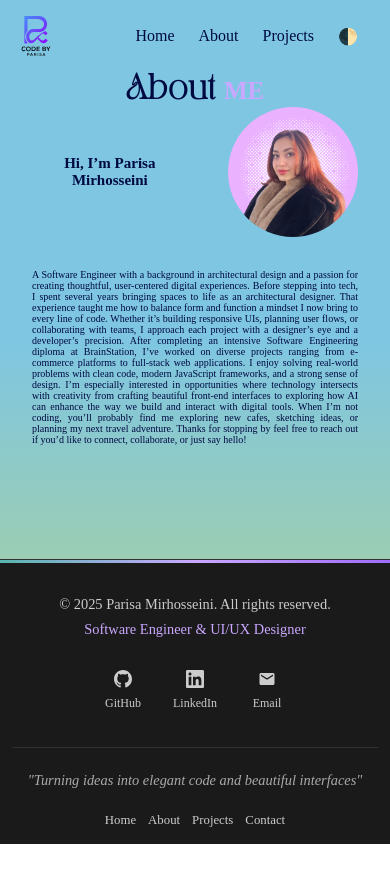
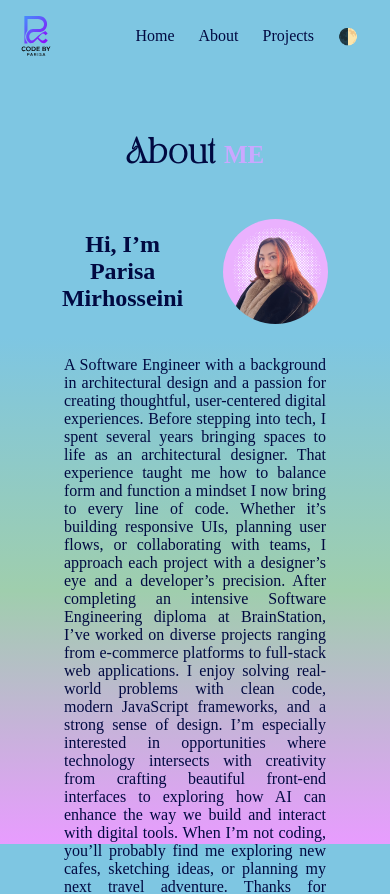
Before and after one commit to Parisa-Mirhosseini/parisa-mirhosseini-portfolio, a React (Vite) app: page /about in a window 390 px wide. Shown: the top 894 px of the page. Before the commit the page ends 844 px from the top, so only its background shows below. Built offline with nearby package versions, Linux system fonts and the light colour scheme; a web font is replaced by a local one.

Commit message:
responsiveness

```diff
--- a/src/Pages/AboutPage/AboutPage.scss
+++ b/src/Pages/AboutPage/AboutPage.scss
@@ -4,18 +4,22 @@
 
 .About {
 	text-align: justify;
-	font-size: 10px;
-	padding: 0 2rem 2rem;
+	font-size: 16px;
+	padding: 4rem;
 
 	@include tablet {
-		font-size: 18px;
-		padding: 0 5rem 5rem;
+		font-size: 24px;
+		padding: 5rem 5rem 5rem 5rem;
 	}
-
+	@include desktop {
+		padding: 6rem 12rem 10rem 12rem;
+	font-size:25px;
+	}
 	&-title {
 		font-size: 25px;
 		font-weight: bold;
 		text-align: center;
+		padding:0 0 3rem 0 ;
 
 		@include tablet {
 			font-size: 40px;
@@ -29,6 +33,9 @@
 		&__me {
 			color: #caa8ff;
 		}
+		&-content {
+			padding: 2rem;
+		}
 	}
 
 	&-title_container {
@@ -38,10 +45,19 @@
 		gap: 40px;
 		margin-bottom: 2rem;
 
+		@include tablet {
+			font-size: 40px;
+			margin-bottom: 4rem;
+		}
+
 		&-avatar {
 			width: 40%;
 			border-radius: 50%;
 			@include tablet {
+				width: 20%;
+			border-radius: 50%;
+			}
+			@include desktop {
 				width: 20%;
 			border-radius: 50%;
 			}
@@ -53,7 +69,10 @@
 			text-align: center;
 
 			@include tablet {
-				font-size: 20px;
+				font-size: 24px;
+			}
+			@include desktop {
+				font-size: 30px;
 			}
 		}
 	}
```
